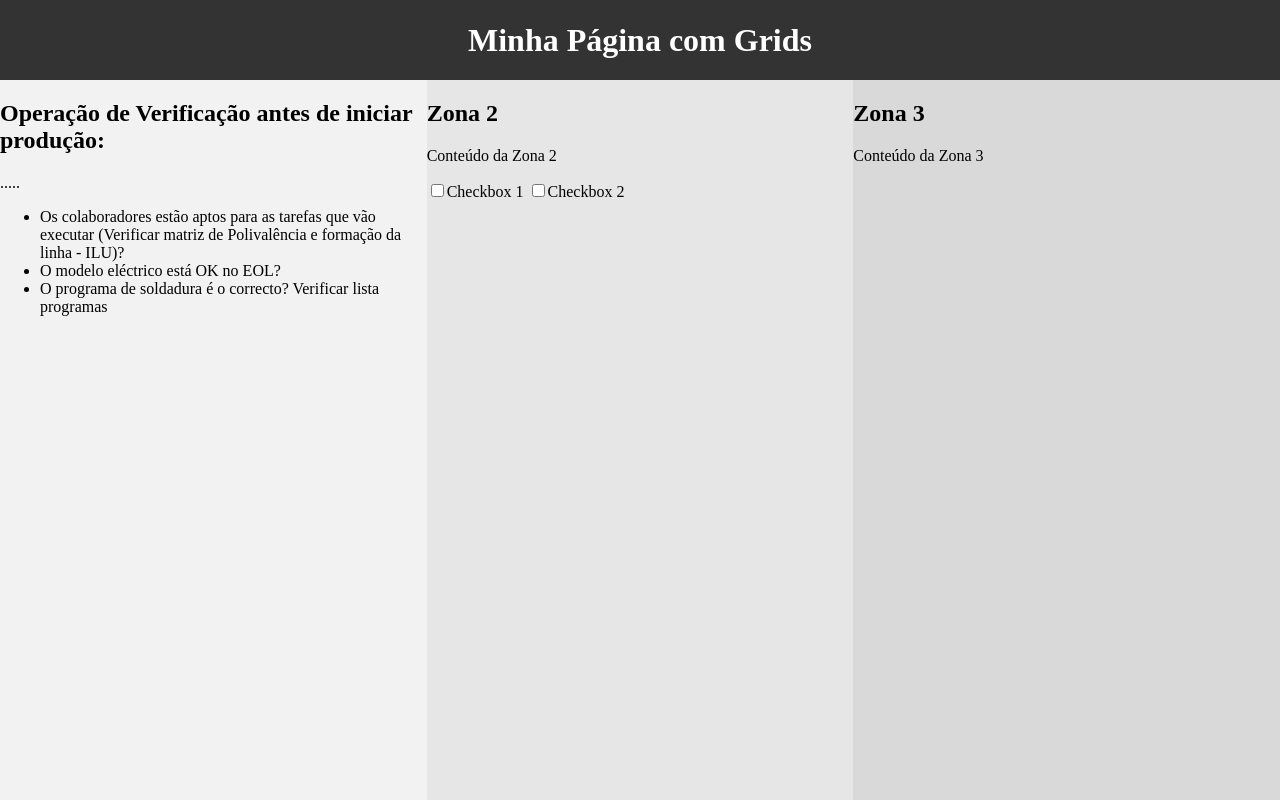
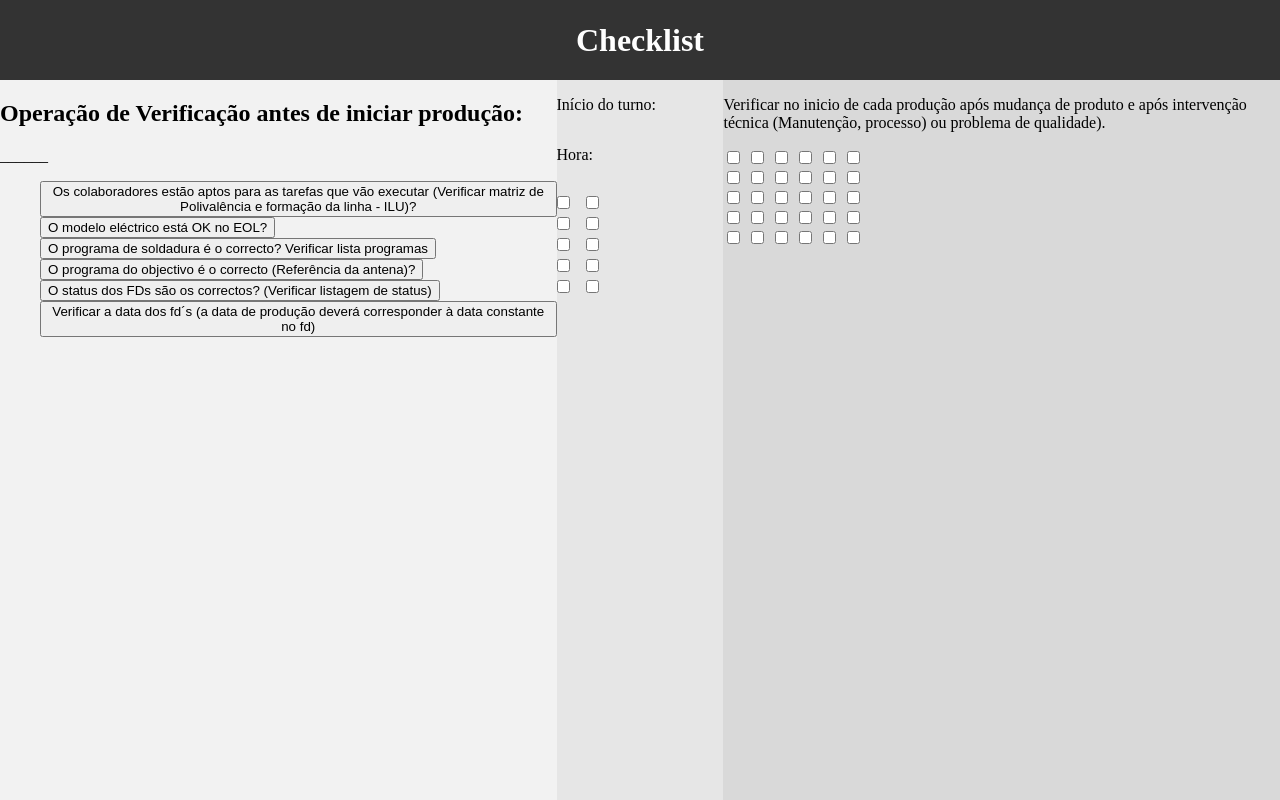
Before and after one commit to EduCosme99/flaskProject, a Flask app: template flaskProject/templates/Checklist.html in a window 1280 px wide. Run offline with Flask 3, Linux system fonts and the light colour scheme; the template is opened without the code that fills it, so the values that code supplies are empty.

Commit message:
Página das checklits com grid criada. Checkboxes na zona 2 e 3. Zona 2 reduzida.

```diff
--- a/flaskProject/templates/Checklist.html
+++ b/flaskProject/templates/Checklist.html
@@ -20,9 +20,10 @@
 
       .content {
         display: grid;
-        grid-template-columns: 1fr 1fr 1fr;
+        grid-template-columns: 1fr 0.3fr 1fr;
         grid-template-rows: 1fr;
         height: calc(100vh - 80px);
+        align-items: stretch;
       }
 
       .zone1 {
@@ -35,6 +36,26 @@
         background-color: #e6e6e6;
         grid-column: 2 / 3;
         grid-row: 1 / 2;
+        display: flex;
+        flex-direction: column;
+      }
+      .zone2 .checkboxes {
+        display: flex;
+        flex-direction: column;
+        gap: 8px;
+        margin-top: 16px;
+      }
+
+      .zone2 .checkboxes > div {
+        display: flex;
+        flex-direction: row;
+        gap: 8px;
+      }
+
+      .zone2 .checkboxes input[type="checkbox"] {
+        display: inline-block;
+        margin: 0;
+        width: auto;
       }
 
       .zone3 {
@@ -42,34 +63,96 @@
         grid-column: 3 / 4;
         grid-row: 1 / 2;
       }
+
     </style>
   </head>
   <body>
     <header>
-      <h1>Minha Página com Grids</h1>
+      <h1>Checklist</h1>
     </header>
-
     <div class="content">
       <div class="zone1">
         <h2>Operação de Verificação antes de iniciar produção:</h2>
-        <p>.....</p>
+        <p>______</p>
         <ul>
-          <li> Os colaboradores estão aptos para as tarefas que vão executar (Verificar matriz de Polivalência e formação da linha - ILU)?</li>
-          <li>O modelo eléctrico está OK no EOL?</li>
-          <li>O programa de soldadura é o correcto? Verificar lista programas</li>
+          <button>Os colaboradores estão aptos para as tarefas que vão executar (Verificar matriz de Polivalência e formação da linha - ILU)?</button>
+      <button>O modelo eléctrico está OK no EOL?</button>
+      <button>O programa de soldadura é o correcto? Verificar lista programas</button>
+      <button>O programa do objectivo é o correcto (Referência da antena)?</button>
+      <button>O status dos FDs são os correctos? (Verificar listagem de status)</button>
+      <button>Verificar a data dos fd´s (a data de produção deverá corresponder à data constante no fd)</button>
         </ul>
       </div>
-      <div class="zone2">
-        <h2>Zona 2</h2>
-        <p>Conteúdo da Zona 2</p>
-         <div class="checkboxes">
-          <input type="checkbox" id="checkbox1"><label for="checkbox1">Checkbox 1</label>
-          <input type="checkbox" id="checkbox2"><label for="checkbox2">Checkbox 2</label>
+        <div class="zone2">
+
+        <p>Início do turno:</p>
+        <p>Hora:</p>
+        <div class="checkboxes">
+          <div class="checkbox-row">
+            <input type="checkbox" id="checkbox1"><label for="checkbox1"></label>
+            <input type="checkbox" id="checkbox2"><label for="checkbox2"></label>
+          </div>
+          <div class="checkbox-row">
+            <input type="checkbox" id="checkbox3"><label for="checkbox3"></label>
+            <input type="checkbox" id="checkbox4"><label for="checkbox4"></label>
+          </div>
+          <div class="checkbox-row">
+            <input type="checkbox" id="checkbox5"><label for="checkbox5"></label>
+            <input type="checkbox" id="checkbox6"><label for="checkbox6"></label>
+          </div>
+          <div class="checkbox-row">
+            <input type="checkbox" id="checkbox7"><label for="checkbox7"></label>
+            <input type="checkbox" id="checkbox8"><label for="checkbox8"></label>
+          </div>
+          <div class="checkbox-row">
+            <input type="checkbox" id="checkbox9"><label for="checkbox9"></label>
+            <input type="checkbox" id="checkbox10"><label for="checkbox10"></label>
+          </div>
         </div>
       </div>
       <div class="zone3">
-        <h2>Zona 3</h2>
-        <p>Conteúdo da Zona 3</p>
+          <p>Verificar no inicio de cada produção após mudança de produto e após intervenção técnica (Manutenção, processo) ou problema de qualidade).</p>
+        <div class="checkbox-row">
+          <input type="checkbox" id="checkbox1"><label for="checkbox1"></label>
+        <input type="checkbox" id="checkbox2"><label for="checkbox2"></label>
+        <input type="checkbox" id="checkbox3"><label for="checkbox1"></label>
+        <input type="checkbox" id="checkbox4"><label for="checkbox4"></label>
+        <input type="checkbox" id="checkbox5"><label for="checkbox5"></label>
+        <input type="checkbox" id="checkbox6"><label for="checkbox6"></label>
+          </div>
+        <div class="checkbox-row">
+         <input type="checkbox" id="checkbox7"><label for="checkbox7"></label>
+        <input type="checkbox" id="checkbox8"><label for="checkbox8"></label>
+        <input type="checkbox" id="checkbox9"><label for="checkbox9"></label>
+        <input type="checkbox" id="checkbox10"><label for="checkbox10"></label>
+        <input type="checkbox" id="checkbox11"><label for="checkbox11"></label>
+        <input type="checkbox" id="checkbox12"><label for="checkbox12"></label>
+          </div>
+        <div class="checkbox-row">
+          <input type="checkbox" id="checkbox13"><label for="checkbox13"></label>
+        <input type="checkbox" id="checkbox14"><label for="checkbox14"></label>
+        <input type="checkbox" id="checkbox15"><label for="checkbox15"></label>
+        <input type="checkbox" id="checkbox16"><label for="checkbox16"></label>
+        <input type="checkbox" id="checkbox17"><label for="checkbox17"></label>
+        <input type="checkbox" id="checkbox18"><label for="checkbox18"></label>
+          </div>
+        <div class="checkbox-row">
+          <input type="checkbox" id="checkbox19"><label for="checkbox19"></label>
+        <input type="checkbox" id="checkbox20"><label for="checkbox20"></label>
+        <input type="checkbox" id="checkbox21"><label for="checkbox21"></label>
+        <input type="checkbox" id="checkbox22"><label for="checkbox22"></label>
+        <input type="checkbox" id="checkbox23"><label for="checkbox23"></label>
+        <input type="checkbox" id="checkbox24"><label for="checkbox24"></label>
+          </div>
+        <div class="checkbox-row">
+          <input type="checkbox" id="checkbox25"><label for="checkbox25"></label>
+        <input type="checkbox" id="checkbox26"><label for="checkbox26"></label>
+        <input type="checkbox" id="checkbox27"><label for="checkbox27"></label>
+        <input type="checkbox" id="checkbox28"><label for="checkbox28"></label>
+        <input type="checkbox" id="checkbox29"><label for="checkbox29"></label>
+        <input type="checkbox" id="checkbox30"><label for="checkbox30"></label>
+          </div>
+
       </div>
     </div>
   </body>
```
Also changed, not shown: flaskProject/templates/Checklist.css (+32 -4 lines).
